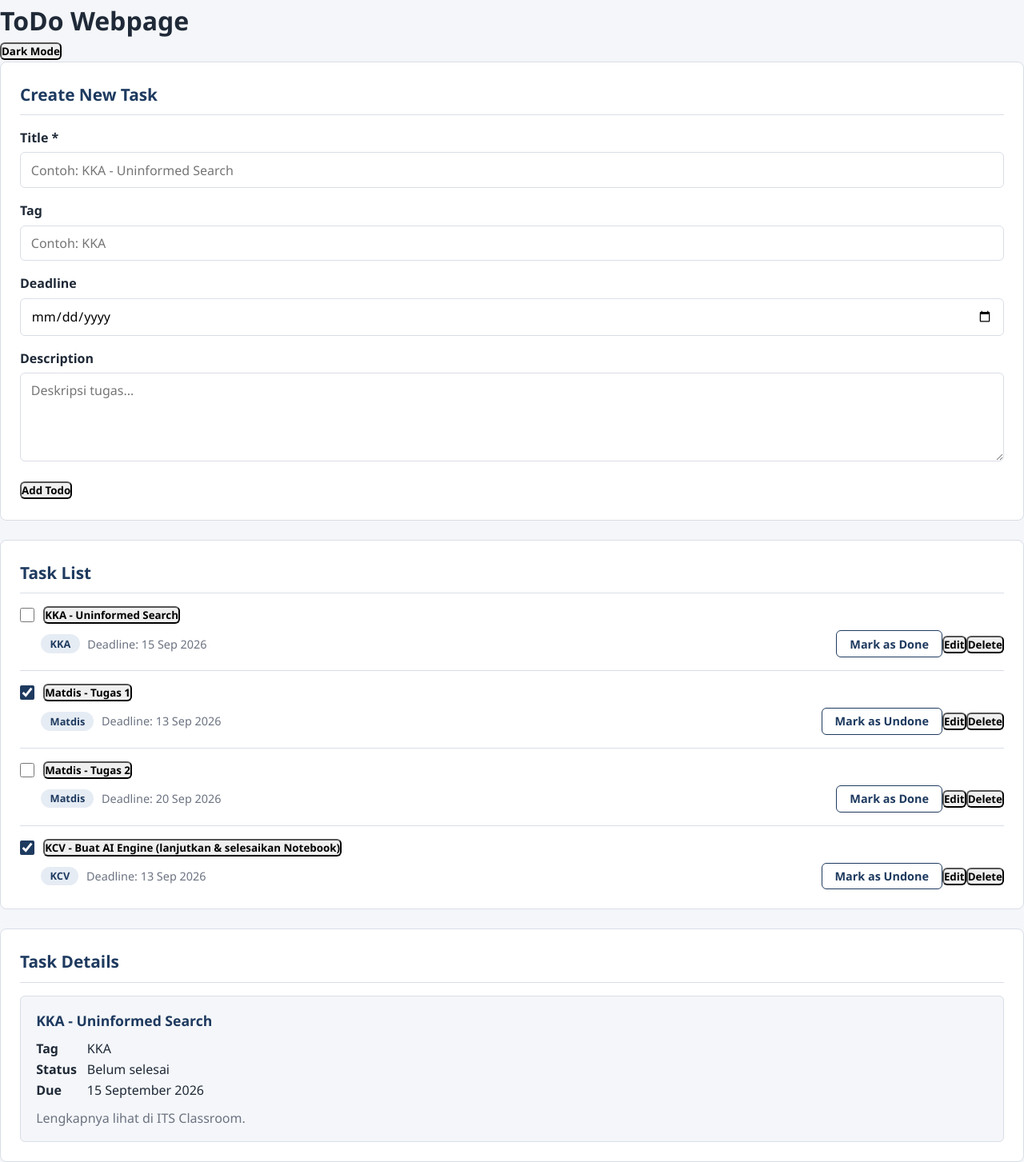
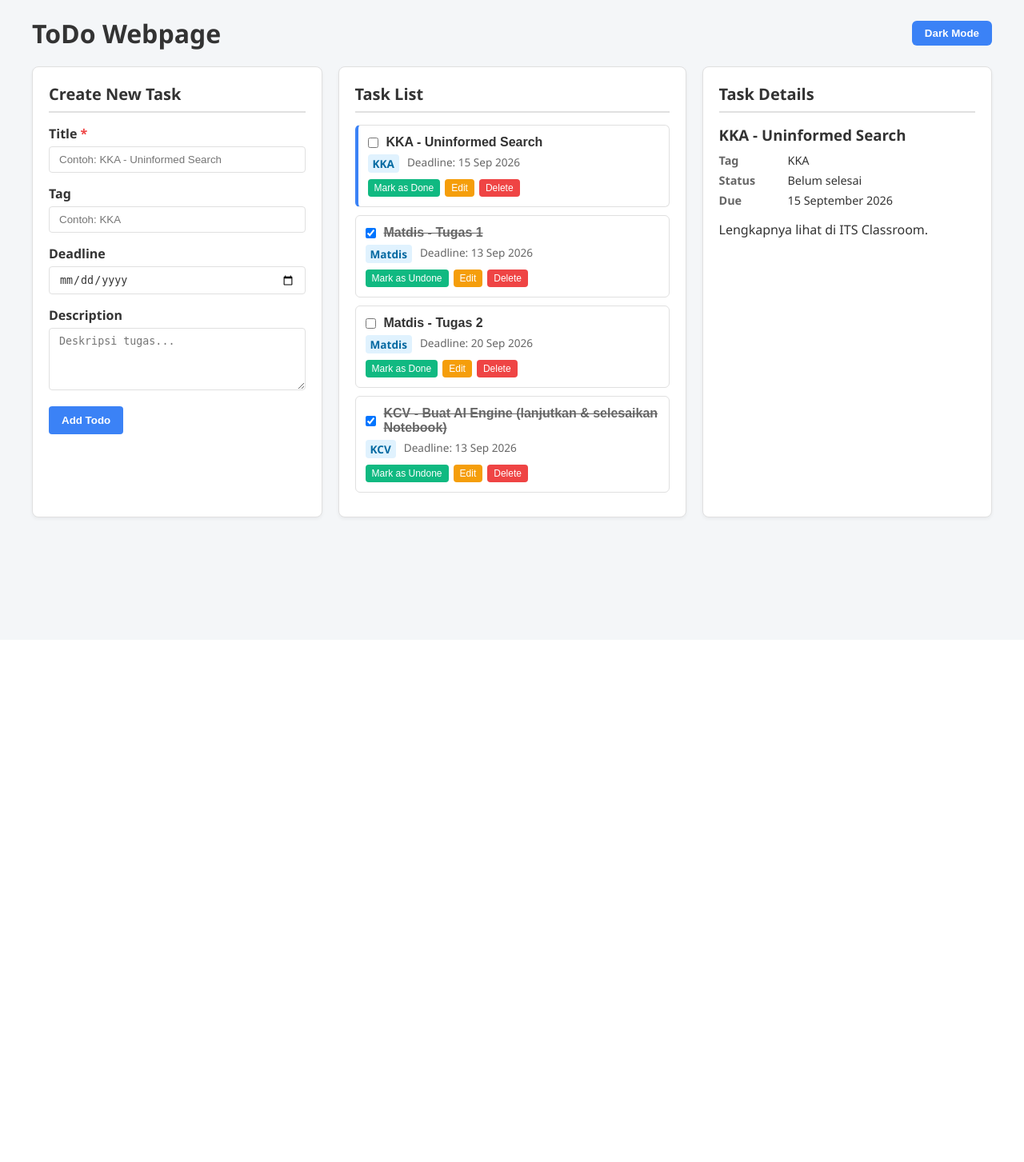
Before and after one commit to IF-Pemrograman-Web-A/5025251187_ToDo-App, a PHP site: page / in a window 1280 px wide. Shown: the whole page at 80% size. After the commit the page ends 651 px from the top, so only its background shows below. Run offline with PHP 8.4, Linux system fonts and the light colour scheme.

Commit message:
Refactor CSS for improved theming and layout
Updated CSS variables and styles for dark mode and general layout improvements.

```diff
--- a/style.css
+++ b/style.css
@@ -1,10 +1,29 @@
 :root {
-    --navy: #1e3a5f;
-    --bg: #f4f6f9;
-    --white: #ffffff;
-    --line: #d9dee6;
-    --text: #1f2937;
-    --muted: #6b7280;
+    --bg-color: #f4f6f8;
+    --card-bg: #ffffff;
+    --text-color: #333333;
+    --text-muted: #666666;
+    --border-color: #e0e0e0;
+    --primary-color: #3b82f6;
+    --primary-hover: #2563eb;
+    --secondary-color: #6b7280;
+    --done-color: #10b981;
+    --delete-color: #ef4444;
+    --edit-color: #f59e0b;
+    --tag-bg: #e0f2fe;
+    --tag-text: #0369a1;
+    --selected-border: #3b82f6;
+}
+
+body.dark-mode {
+    --bg-color: #1e1e2e;
+    --card-bg: #2a2a3c;
+    --text-color: #f3f4f6;
+    --text-muted: #9ca3af;
+    --border-color: #3f3f56;
+    --tag-bg: #1e3a8a;
+    --tag-text: #93c5fd;
+    --selected-border: #60a5fa;
 }
 
 * {
@@ -15,109 +34,104 @@
 
 body {
     font-family: 'Segoe UI', Tahoma, Geneva, Verdana, sans-serif;
-    line-height: 1.6;
-    background-color: var(--bg);
-    color: var(--text);
-    display: flex;
-    flex-direction: column;
-    min-height: 100vh;
+    background-color: var(--bg-color);
+    color: var(--text-color);
+    transition: background-color 0.3s, color 0.3s;
+    padding: 20px;
 }
 
-.site-header,
-.site-footer {
-    background-color: var(--navy);
-    color: var(--white);
-    padding: 1.5rem 2rem;
+.app-header {
+    display: flex;
+    justify-content: space-between;
+    align-items: center;
+    max-width: 1200px;
+    margin: 0 auto 20px auto;
 }
 
-.site-header h1 {
-    font-size: 2rem;
+.btn-theme {
+    padding: 8px 16px;
+    border: none;
+    border-radius: 6px;
+    background-color: var(--primary-color);
+    color: #fff;
+    cursor: pointer;
+    font-weight: bold;
 }
 
-.site-header p {
-    margin-top: 0.2rem;
-    opacity: 0.8;
+.container {
+    display: grid;
+    grid-template-columns: 1fr 1.2fr 1fr;
+    gap: 20px;
+    max-width: 1200px;
+    margin: 0 auto;
 }
 
-.site-footer {
-    margin-top: auto;
-    font-size: 0.95rem;
-}
-
-.site-footer p + p {
-    margin-top: 0.2rem;
-}
-
-.layout-container {
-    display: flex;
-    flex-direction: column;
-    gap: 1.5rem;
-    width: 100%;
-    max-width: 1100px;
-    margin: 0 auto;
-    padding: 2rem 1.25rem;
-}
-
-main {
-    flex: 1;
-    display: flex;
-    flex-direction: column;
-    gap: 1.5rem;
-    min-width: 0;
+@media (max-width: 900px) {
+    .container {
+        grid-template-columns: 1fr;
+    }
 }
 
 .panel {
-    background: var(--white);
-    border: 1px solid var(--line);
+    background-color: var(--card-bg);
+    padding: 20px;
     border-radius: 8px;
-    padding: 1.5rem;
+    border: 1px solid var(--border-color);
+    box-shadow: 0 2px 4px rgba(0, 0, 0, 0.05);
 }
 
-h2 {
-    color: var(--navy);
-    font-size: 1.3rem;
-    margin-bottom: 1rem;
-    padding-bottom: 0.5rem;
-    border-bottom: 1px solid var(--line);
+.panel h2 {
+    margin-bottom: 15px;
+    font-size: 1.25rem;
+    border-bottom: 2px solid var(--border-color);
+    padding-bottom: 8px;
 }
 
-.detail-grid {
-    display: flex;
-    flex-wrap: wrap;
-    gap: 1rem;
+.form-group {
+    margin-bottom: 15px;
 }
 
-.detail-card {
-    flex: 1 1 260px;
-    background: var(--bg);
-    border: 1px solid var(--line);
-    border-radius: 6px;
-    padding: 1rem 1.2rem;
-}
-
-.detail-card h3 {
-    color: var(--navy);
-    font-size: 1.1rem;
-    margin-bottom: 0.6rem;
-}
-
-.detail-card dl {
-    display: grid;
-    grid-template-columns: auto 1fr;
-    column-gap: 0.8rem;
-    margin-bottom: 0.6rem;
-}
-
-.detail-card dt {
+.form-group label {
+    display: block;
+    margin-bottom: 5px;
     font-weight: 600;
 }
 
-.detail-card dd {
-    margin: 0;
+.required {
+    color: var(--delete-color);
 }
 
-.detail-card .description {
-    color: var(--muted);
+.form-group input,
+.form-group textarea {
+    width: 100%;
+    padding: 8px 12px;
+    border: 1px solid var(--border-color);
+    border-radius: 4px;
+    background-color: var(--card-bg);
+    color: var(--text-color);
+}
+
+.form-actions {
+    display: flex;
+    gap: 10px;
+}
+
+.btn {
+    padding: 10px 16px;
+    border: none;
+    border-radius: 4px;
+    cursor: pointer;
+    font-weight: 600;
+}
+
+.btn-primary {
+    background-color: var(--primary-color);
+    color: white;
+}
+
+.btn-secondary {
+    background-color: var(--secondary-color);
+    color: white;
 }
 
 .todo-list {
@@ -125,137 +139,97 @@ h2 {
 }
 
 .task {
-    display: flex;
-    flex-wrap: wrap;
-    align-items: center;
-    justify-content: space-between;
-    gap: 0.5rem 1rem;
-    padding: 1rem 0;
-    border-bottom: 1px solid var(--line);
+    padding: 12px;
+    border: 1px solid var(--border-color);
+    border-radius: 6px;
+    margin-bottom: 10px;
+    background-color: var(--card-bg);
+    transition: border-color 0.2s;
 }
 
-.task:first-child {
-    padding-top: 0;
+.task.selected {
+    border-left: 4px solid var(--selected-border);
 }
 
-.task:last-child {
-    border-bottom: none;
-    padding-bottom: 0;
+.task.done .task-name {
+    text-decoration: line-through;
+    color: var(--text-muted);
 }
 
 .task-title {
-    flex: 1 1 100%;
     display: flex;
     align-items: center;
-    gap: 0.7rem;
+    gap: 10px;
+    margin-bottom: 6px;
 }
 
-.task-title input[type="checkbox"] {
-    width: 18px;
-    height: 18px;
-    accent-color: var(--navy);
+.task-name {
+    background: none;
+    border: none;
+    color: var(--text-color);
+    font-size: 1rem;
+    font-weight: bold;
+    text-align: left;
     cursor: pointer;
-}
-
-.task-title label {
-    font-size: 1.05rem;
-    font-weight: 600;
-    cursor: pointer;
-}
-
-.task-title input[type="checkbox"]:checked + label {
-    text-decoration: line-through;
-    color: var(--muted);
 }
 
 .task-meta {
     display: flex;
-    flex-wrap: wrap;
-    align-items: center;
-    gap: 0.6rem;
-    padding-left: 1.65rem;
-    font-size: 0.9rem;
-    color: var(--muted);
+    gap: 10px;
+    font-size: 0.85rem;
+    color: var(--text-muted);
+    margin-bottom: 8px;
 }
 
 .tag {
-    background: #e6ecf4;
-    color: var(--navy);
-    padding: 0.1rem 0.7rem;
-    border-radius: 999px;
-    font-size: 0.8rem;
+    background-color: var(--tag-bg);
+    color: var(--tag-text);
+    padding: 2px 6px;
+    border-radius: 4px;
     font-weight: 600;
 }
 
-button {
-    font-family: inherit;
-    font-weight: 600;
-    border-radius: 6px;
-    cursor: pointer;
+.task-actions {
+    display: flex;
+    gap: 6px;
 }
 
-.btn-done {
-    background: var(--white);
-    color: var(--navy);
-    border: 1px solid var(--navy);
-    padding: 0.4rem 1rem;
+.btn-small {
+    padding: 4px 8px;
+    font-size: 0.75rem;
+    border: none;
+    border-radius: 4px;
+    cursor: pointer;
+    color: #fff;
+}
+
+.btn-done { background-color: var(--done-color); }
+.btn-edit { background-color: var(--edit-color); }
+.btn-delete { background-color: var(--delete-color); }
+
+.detail-card h3 {
+    margin-bottom: 10px;
+}
+
+.detail-card dl {
+    display: grid;
+    grid-template-columns: 80px 1fr;
+    gap: 6px;
+    margin-bottom: 15px;
     font-size: 0.9rem;
 }
 
-.btn-done:hover {
-    background: var(--bg);
+.detail-card dt {
+    font-weight: bold;
+    color: var(--text-muted);
 }
 
-.btn-add {
-    background: var(--navy);
-    color: var(--white);
-    border: none;
-    width: 100%;
-    padding: 0.8rem 1.5rem;
-    font-size: 1rem;
+.detail-card .description {
+    line-height: 1.5;
+    white-space: pre-line;
 }
 
-.btn-add:hover {
-    background: #16304f;
+.empty-message {
+    color: var(--text-muted);
+    font-style: italic;
 }
-.form-group {
-    margin-bottom: 1rem;
-}
-
-.form-group label {
-    display: block;
-    margin-bottom: 0.3rem;
-    font-weight: 600;
-}
-
-.form-group input,
-.form-group textarea {
-    width: 100%;
-    padding: 0.65rem 0.8rem;
-    border: 1px solid var(--line);
-    border-radius: 6px;
-    font-family: inherit;
-    font-size: 1rem;
-}
-
-.form-group input:focus,
-.form-group textarea:focus {
-    outline: none;
-    border-color: var(--navy);
-}
-
-.form-group textarea {
-    resize: vertical;
-    min-height: 110px;
-}
-
-@media (min-width: 900px) {
-    .layout-container {
-        flex-direction: row-reverse;
-        align-items: flex-start;
-    }
-
-    aside {
-        flex: 0 0 320px;
-    }
-}
```
